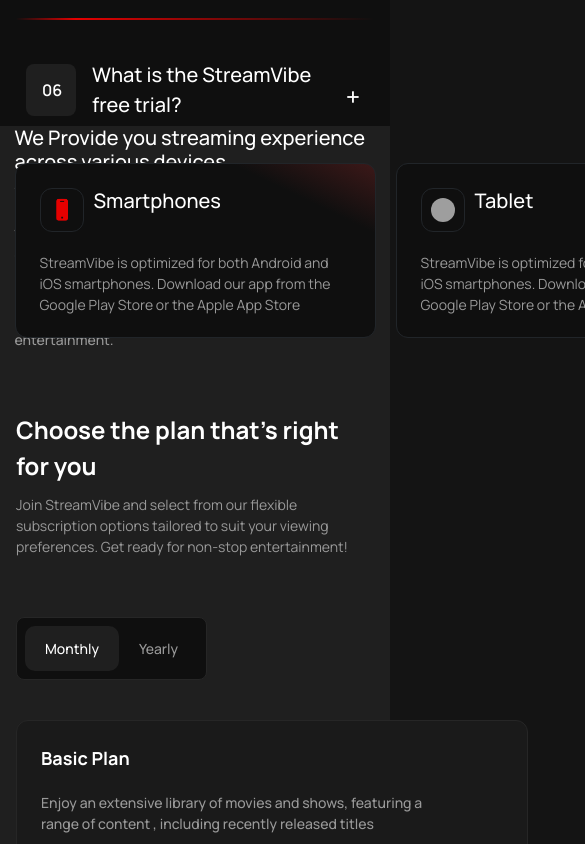
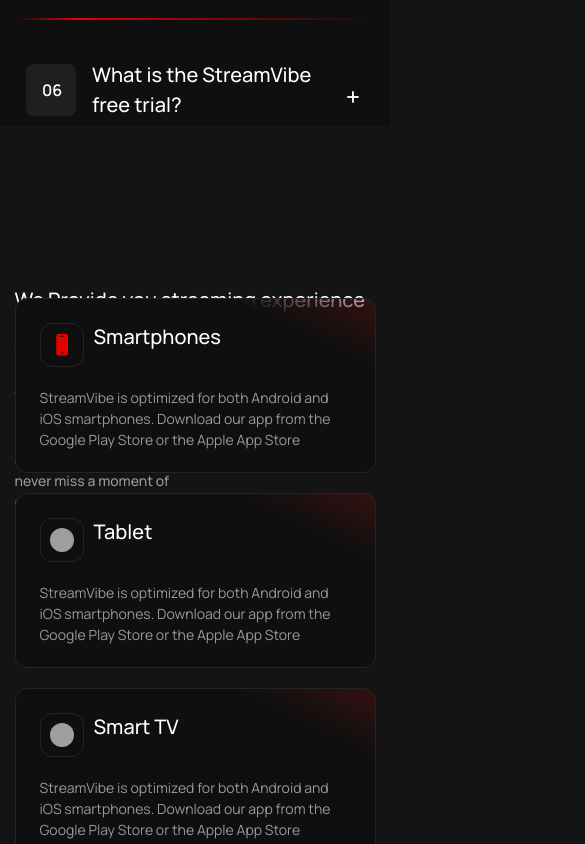
Before and after one commit to RaghadSHammout/-Graduation-Project-X2, a React (Vite) app: page / in a window 390 px wide. Shown: the part 1720-2564 px from the top of the page, 585 px wide, since content can reach past the window. Built offline with nearby package versions, Linux system fonts and the light colour scheme; grey boxes are pictures that could not be loaded.

Commit message:
Cards Home 2

```diff
--- a/src/Components/StreamingDevices/Card/Card.jsx
+++ b/src/Components/StreamingDevices/Card/Card.jsx
@@ -1,3 +1,5 @@
+
+
 
 import React from 'react'
 import '../Card/Card.css'
--- a/src/Components/StreamingDevices/Cards/Cards.css
+++ b/src/Components/StreamingDevices/Cards/Cards.css
@@ -1,89 +1,27 @@
-/*section{
-width: 1920px !important;
-margin: auto;
-background-color: var(--DarkGray);
-}
-/* .MA_card{
-width:1597px !important;
-height:801px !important;
-margin: 0 auto;
 
-} */
-/*
-.MA{
-width: 1597px !important;
-height: 596px ;
+.MAA{
+    /* width: 1597px; */
 
- display: flex;
-justify-content: space-between;
-
-gap: 20px;
-flex-wrap: wrap;
-}
-@media  (max-width: 1700px) {
- section{
-width: 1440px !important;
- }
-    .MA{
-
-        width: 1279px !important;
-        height: 480px ;
-        gap: 1px;
-        flex-wrap: wrap;
-
-
-    }
-    .MA_card{
-        width: 1279px !important;
-        height: fit-content !important;
-        margin: 0 auto;
-        /* padding: 80.5px; */
-
-/* } */
-/* } */
-/*
-@media  (max-width: 390px) {
- section{
-    width: 390px !important;
-
-    margin: 0 auto;
- }
-    .MA{
-
-        width: 361px !important;
-        height: 1150px;
-        /* padding: 14.5px; */
-
-/*
-    }
-    .MA_card{
-        width: 361px !important;
-        height: fit-content !important;
-}
-}
-*/
-.MA{
-    /* width: 1597px; */
 display: flex;
 justify-content: center;
 gap: 30px;
 flex-wrap: wrap;
 }
- section{
+ .Ma{
     width: 1920px;
     /* margin: 0 auto; */
 
-    background-color: var(--Darkblack);
+    background-color: var(--DarkGrayTwo);
 }
 
 
-@media  (max-width: 1440px) {
-   section{
-    width: 1440px !important;
+@media  (max-width: 1700px) {
+   .Ma{
+    width: 100% !important;
     margin: 0 auto;
 
    }
-       .MA{
+       .MAA{
 
            /* width: 1279px !important; */
            gap:20px;
@@ -93,7 +31,7 @@
        }}
        @media  (max-width: 992px) {
 
-            .MA{
+            .MAA{
 
                 /* width: 1279px !important; */
                 gap:101px;
@@ -102,12 +40,12 @@
 
             }}
             @media (max-width: 576px) {
-                section{
+                .Ma{
                     max-width: 576px;
                     min-width: 390px;
                     width: 100%;
                 }
-                .MA {
+                .MAA {
                     display: flex;
                     justify-content: center;
                     flex-direction: column;
@@ -115,7 +53,7 @@
                 }
             }
             @media  (max-width: 576px) {
-                .MA{
+                .MAA{
                     gap: 10px;
                     flex-wrap: wrap;
                 }
@@ -123,11 +61,11 @@
             }
             @media  (max-width: 390px) {
 
-                    section{
+                    .Ma{
                         width: 390px !important;
 
                     }
-                    .MA{
+                    .MAA{
 
                         width: 361px;
                         display: flex;
@@ -137,7 +75,7 @@
                         gap: 20px;
                     flex-wrap: wrap;
                     }
-                    .MA_card{
+                    .MAA_card{
                         width: 390px !important;
 padding: 0 14.5px;
                     }
--- a/src/Components/StreamingDevices/Cards/Cards.jsx
+++ b/src/Components/StreamingDevices/Cards/Cards.jsx
@@ -6,15 +6,11 @@
 import StreamingDevices from '../StreamingDevices';
 export default function Cards() {
   return (
-
     <>
-
-
-   <section >
-
-   <div className='MA_card '>
+   <section className='Ma'>
+   <div className='MAA_card '>
     <StreamingDevices/>
-    <div className='MA '>
+    <div className='MAA'>
       {SkileData.map((e,index)=>{
         return(
           <Card key={index} title={e.title} img={e.img} desc={e.desc}/>
--- a/src/Components/StreamingDevices/StreamingDevices.css
+++ b/src/Components/StreamingDevices/StreamingDevices.css
@@ -1,5 +1,7 @@
 
 .v{
+    padding-top:162px;
+
     width: 1597px !important;
 margin: 0 auto;
 padding-bottom:80px ;
@@ -32,7 +34,7 @@
 }
 
 
-@media  (max-width: 1440px) {
+@media  (max-width: 1700px) {
     .MAContanair h3{
         width: 1129px;
 height: 42px;
@@ -58,7 +60,8 @@
 }
 
 
-             @media (max-width: 576px) {
+
+             @media (max-width: 700px) {
 
                .v{
                 width: 300px !important;
--- a/src/Components/StreamingDevices/StreamingDevices.jsx
+++ b/src/Components/StreamingDevices/StreamingDevices.jsx
@@ -1,3 +1,4 @@
+
 import React from 'react'
 import "../StreamingDevices/StreamingDevices.css"
 export default function StreamingDevices() {
```
